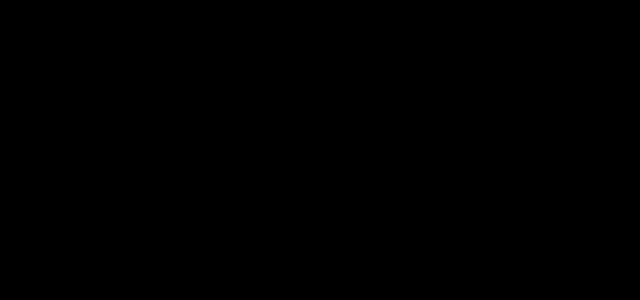
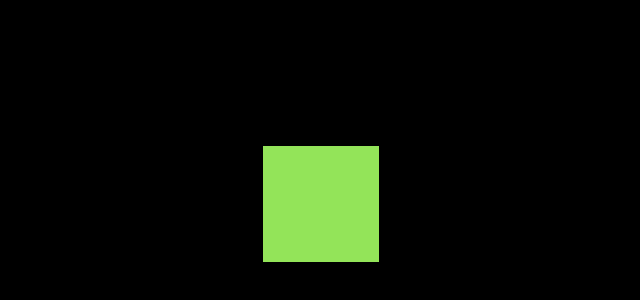
Before and after one commit to PiyushMishraX/react-dog-studio, a React (Vite) app: page / in a window 1280 px wide. Shown: the part 196-496 px from the top of the page, without its empty margins (319-959 px from the left). Built offline with nearby package versions, Linux system fonts and the light colour scheme.

Commit message:
check the proper functioning of threejs and react-three/fiber

```diff
--- a/src/App.css
+++ b/src/App.css
@@ -4,7 +4,10 @@
   box-sizing: border-box;
 }
 
-html, body {
+/* #root so canvas covers whole screen */
+/* to use the roots property in the canvas it should be direct chil so no divs that contains the canvas  */
+html, body, #root {
+  height: 100%;
   width: 100%;
   background-color: black;
 }
--- a/src/components/Dog.jsx
+++ b/src/components/Dog.jsx
@@ -3,11 +3,13 @@ import { Canvas } from '@react-three/fiber' // the element returned from rendere
 
 const Dog = () => {
   return (
-    <div>
         <Canvas>
+          <mesh>
+            <meshBasicMaterial color={0x00FF00} />
+            <boxGeometry args={[1,1,1,1]} />
+          </mesh>
 
         </Canvas>
-    </div>
   )
 }
 
```
Also changed, not shown: package.json (+5 -5 lines), z_info.txt, 1 other file (tests, documents, lock files or other folders).
